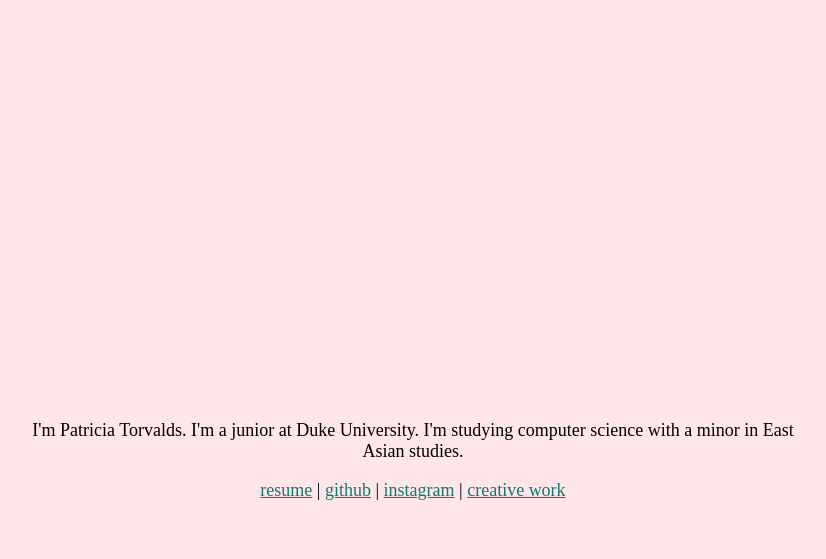
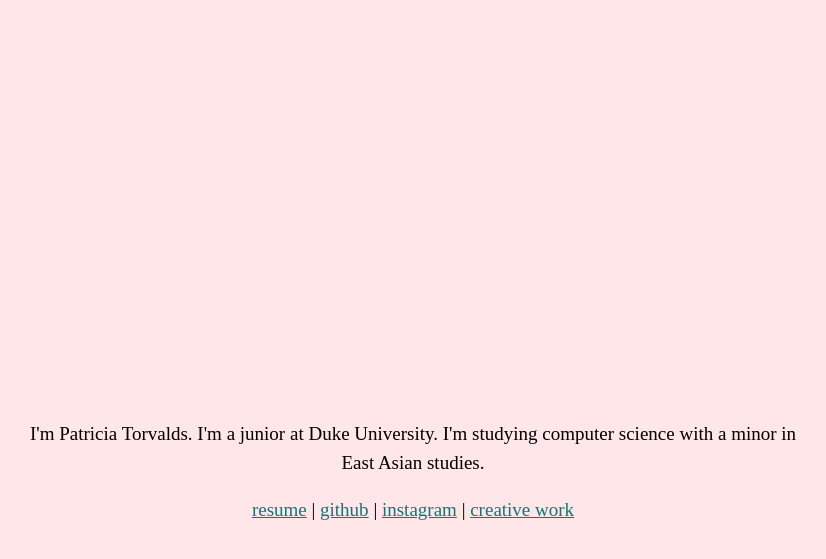
Before and after one commit to pmt/pmt.github.io, a Jekyll site: the page index.html, which Jekyll copies as it is, in a window 1280 px wide. Shown: the top 559 px of the page, without its empty margins (227-1053 px from the left). Built offline with Jekyll 4.4.1, drawn with Linux system fonts in a browser that asks for light colours.

Commit message:
Update font size and spacing

```diff
--- a/css/blog.scss
+++ b/css/blog.scss
@@ -11,8 +11,8 @@ body {
 div.pagecontents {
     margin: 20px auto 0px auto;
     max-width: 650px;
-    line-height: 1.2;
-    font-size: 16px;
+    line-height: 1.5;
+    font-size: 19px;
     padding: 10px;
 }
 div.post-date {
@@ -22,7 +22,7 @@ div.post-date {
     padding-right: 20px;
 }
 h1, h2, h2 {
-    line-height: 1.2;
+    line-height: 1.5;
 }
 a:link {
   color: #0b7a75;
--- a/css/main.css
+++ b/css/main.css
@@ -13,7 +13,8 @@ body {
   height: 60px;
   width: 800px;
   text-align: center;
-  font-size: large;
+  font-size: 19px;
+  line-height: 1.5;
 }
 
 a:link {
```
